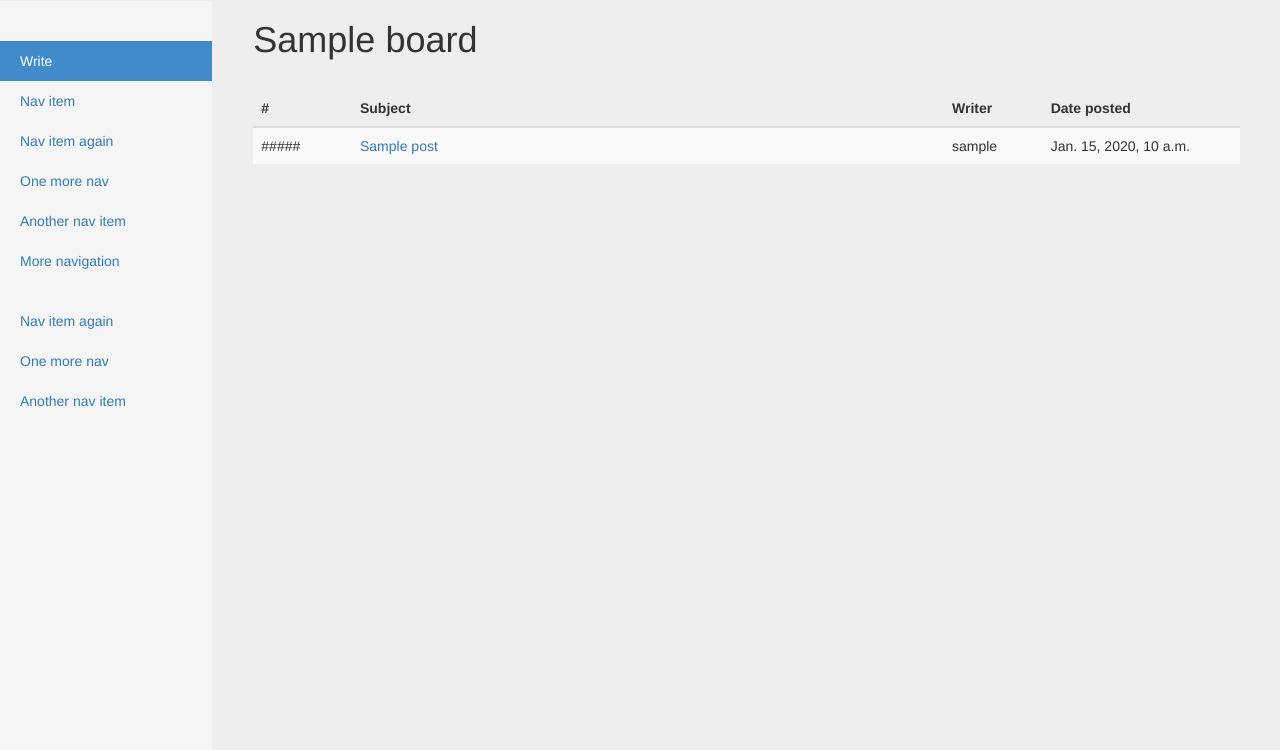
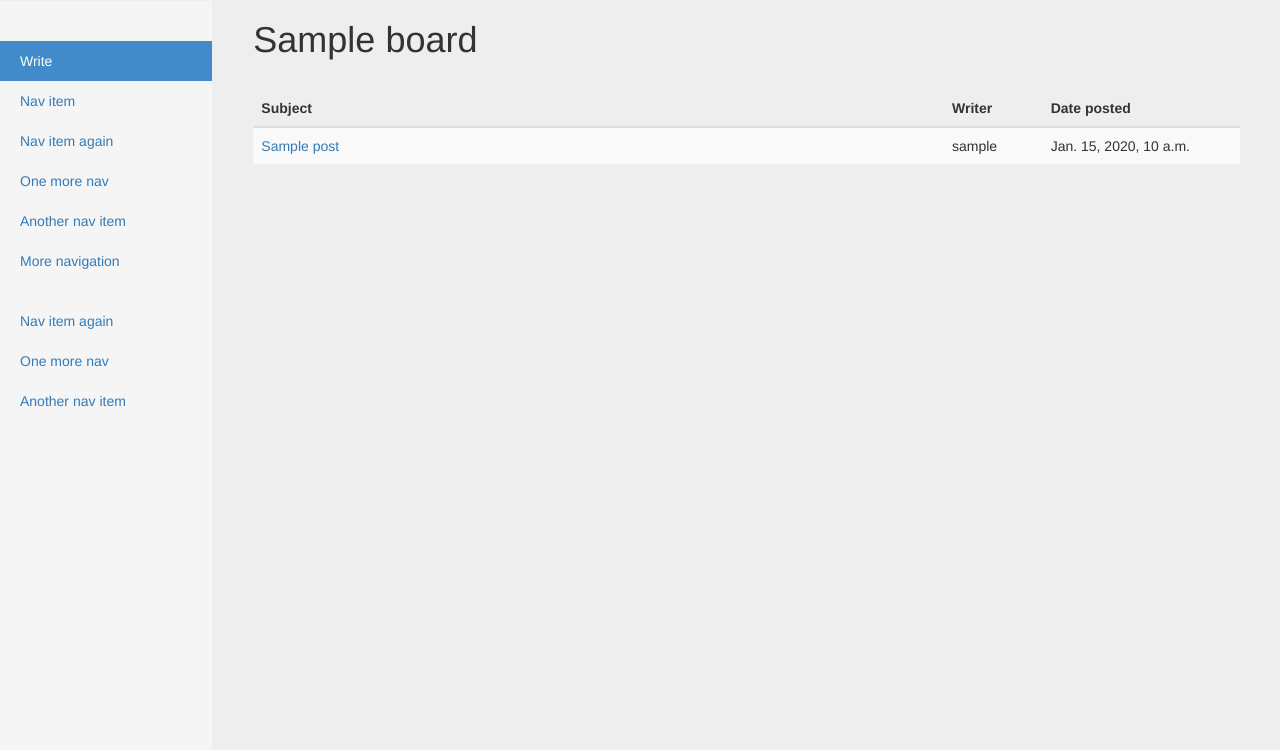
Before and after one commit to wikibootup/home, a Django app: template seeseehome/boards/templates/boards/boardpage.html in a window 1280 px wide. Shown: the part 50-800 px from the top of the page. Run offline with Django 3.2, Linux system fonts and the light colour scheme; the template is opened without the code that fills it: most values are stand-ins (such as "Sample title", 1, 10 or a date in 2020); some libraries are stand-ins or nearby versions.

Commit message:
boards/templates/boards/boardpage.html : mtom -> one to many, relationship of board and post

```diff
--- a/seeseehome/boards/templates/boards/boardpage.html
+++ b/seeseehome/boards/templates/boards/boardpage.html
@@ -33,21 +33,19 @@
             <table class="table table-striped">
               <thead>
                 <tr>
-                  <th width="10%">#</th>
-                  <th width="60%">Subject</th>
+                  <th width="70%">Subject</th>
                   <th width="10%">Writer</th>
                   <th width="20%">Date posted</th>
                 </tr>
               </thead>
               <tbody>
 
-                {% if boardposts %}
-                 {% for boardpost in boardposts %}
+                {% if posts %}
+                 {% for post in posts %}
                    <tr>
-                     <td width="10%">#####</td>
-                     <td width="60%"><a href="{% url 'boards:postpage' board_id boardpost.post.id %}">{{ boardpost.post.subject }}</a></td>
-                     <td width="10%">{{ boardpost.post.writer.username }}</td>
-                     <td width="20%">{{ boardpost.post.date_posted }}</td>
+                     <td width="70%"><a href="{% url 'boards:postpage' board_id post.id %}">{{ post.subject }}</a></td>
+                     <td width="10%">{{ post.writer.username }}</td>
+                     <td width="20%">{{ post.date_posted }}</td>
                    </tr>
                  {% endfor %}
                  {% endif %}
```
